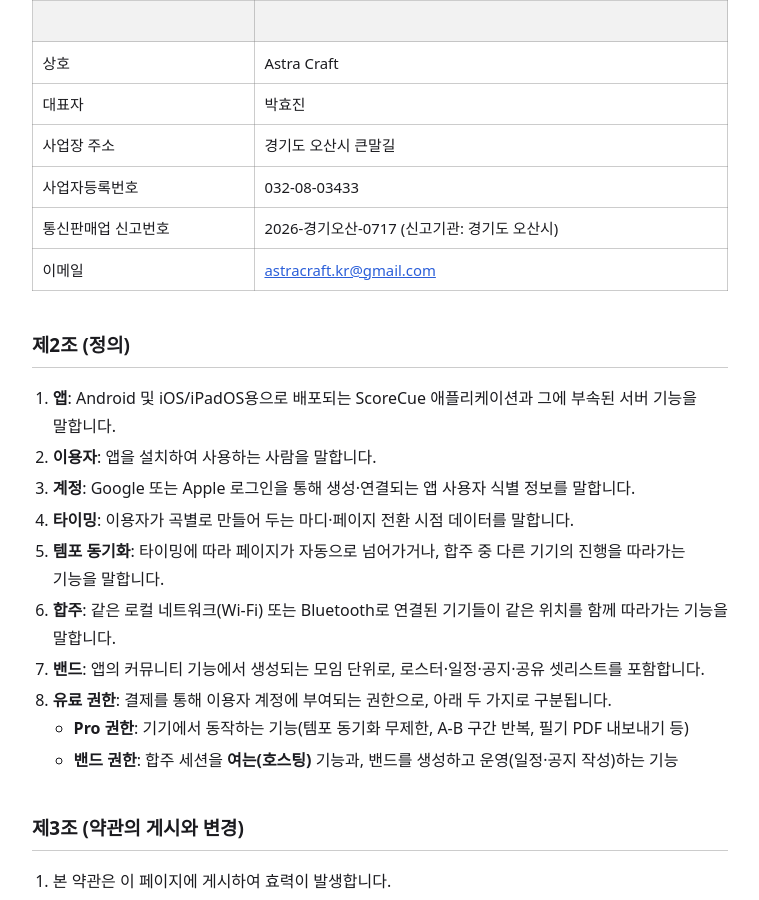
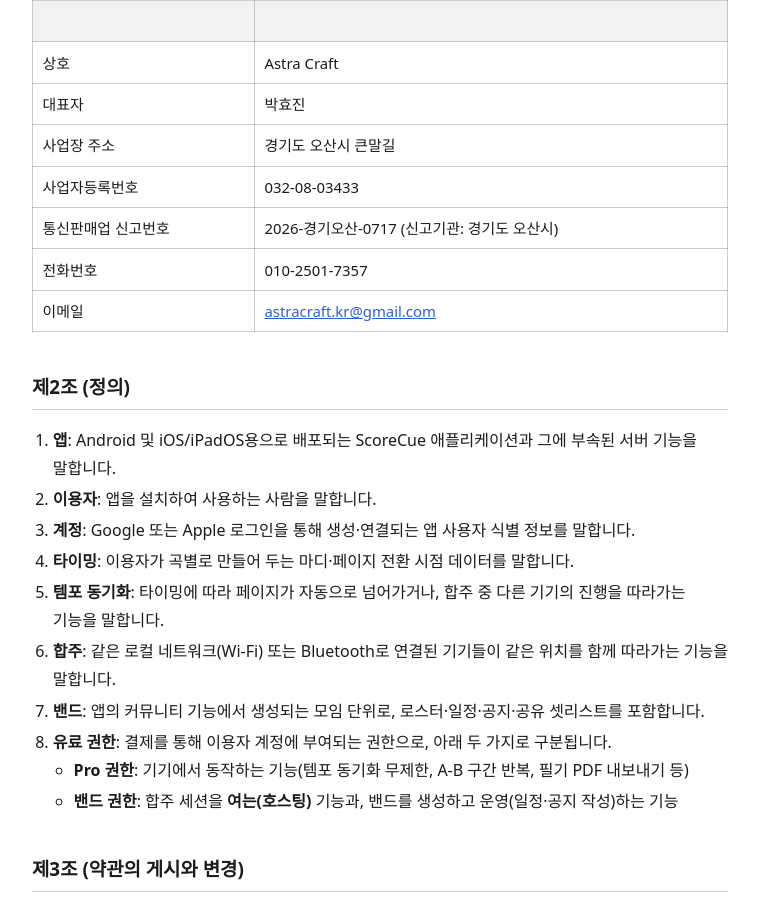
Before and after one commit to astracraftkr/ScoreCueDoc, a Jekyll site: the page built from ko/terms.md, in a window 1280 px wide and 900 px high, scrolled down 396 px. Shown: the whole window, without its empty margins (260-1019 px from the left). Built offline with Jekyll 4.4.1, drawn with Linux system fonts in a browser that asks for light colours; some of the changed text lies outside the part shown.

Commit message:
docs: 문의 전화번호 표기 추가
전자상거래법 표시 항목이자 Play Console 한국 필수 정보라 비어 있던 마지막 칸을 채웠다.
약관 제1조 사업자 정보 표(ko/en)와 전 페이지 푸터에 표시한다.

사용자 지시로 **일단 개인 휴대폰(010-2501-7357)**을 넣었다. 공개 표시되는 값이고
Play 스토어 등록정보 하단에도 같은 번호가 뜨므로, 영구히 쓸 번호인지 재검토가 필요하다는
점을 README에 남겼다. 교체 시 문서 3곳 + Play Console을 함께 고쳐야 한다.

Co-Authored-By: Claude Opus 5 <noreply@anthropic.com>

```diff
--- a/_layouts/default.html
+++ b/_layouts/default.html
@@ -56,13 +56,13 @@
   <p class="biz">
     상호 Astra Craft · 대표자 박효진 · 경기도 오산시 큰말길<br>
     사업자등록번호 032-08-03433 · 통신판매업 신고번호 2026-경기오산-0717 (경기도 오산시)<br>
-    이메일 <a href="mailto:astracraft.kr@gmail.com">astracraft.kr@gmail.com</a>
+    전화 010-2501-7357 · 이메일 <a href="mailto:astracraft.kr@gmail.com">astracraft.kr@gmail.com</a>
   </p>
   {% else %}
   <p class="biz">
     Astra Craft · Representative: Park Hyojin · Keunmal-gil, Osan-si, Gyeonggi-do, Republic of Korea<br>
     Business registration 032-08-03433 · Mail-order sales registration 2026-경기오산-0717 (Osan-si)<br>
-    Email <a href="mailto:astracraft.kr@gmail.com">astracraft.kr@gmail.com</a>
+    Phone +82 10-2501-7357 · Email <a href="mailto:astracraft.kr@gmail.com">astracraft.kr@gmail.com</a>
   </p>
   {% endif %}
   <p class="copy">© {{ 'now' | date: "%Y" }} Astra Craft. ScoreCue.</p>
--- a/ko/terms.md
+++ b/ko/terms.md
@@ -22,6 +22,7 @@ alt: /en/terms/
 | 사업장 주소 | 경기도 오산시 큰말길 |
 | 사업자등록번호 | 032-08-03433 |
 | 통신판매업 신고번호 | 2026-경기오산-0717 (신고기관: 경기도 오산시) |
+| 전화번호 | 010-2501-7357 |
 | 이메일 | <a href="mailto:astracraft.kr@gmail.com">astracraft.kr@gmail.com</a> |
 
 ## 제2조 (정의)
```
Also changed, not shown: en/terms.md (+1 -0 lines), README.md.
